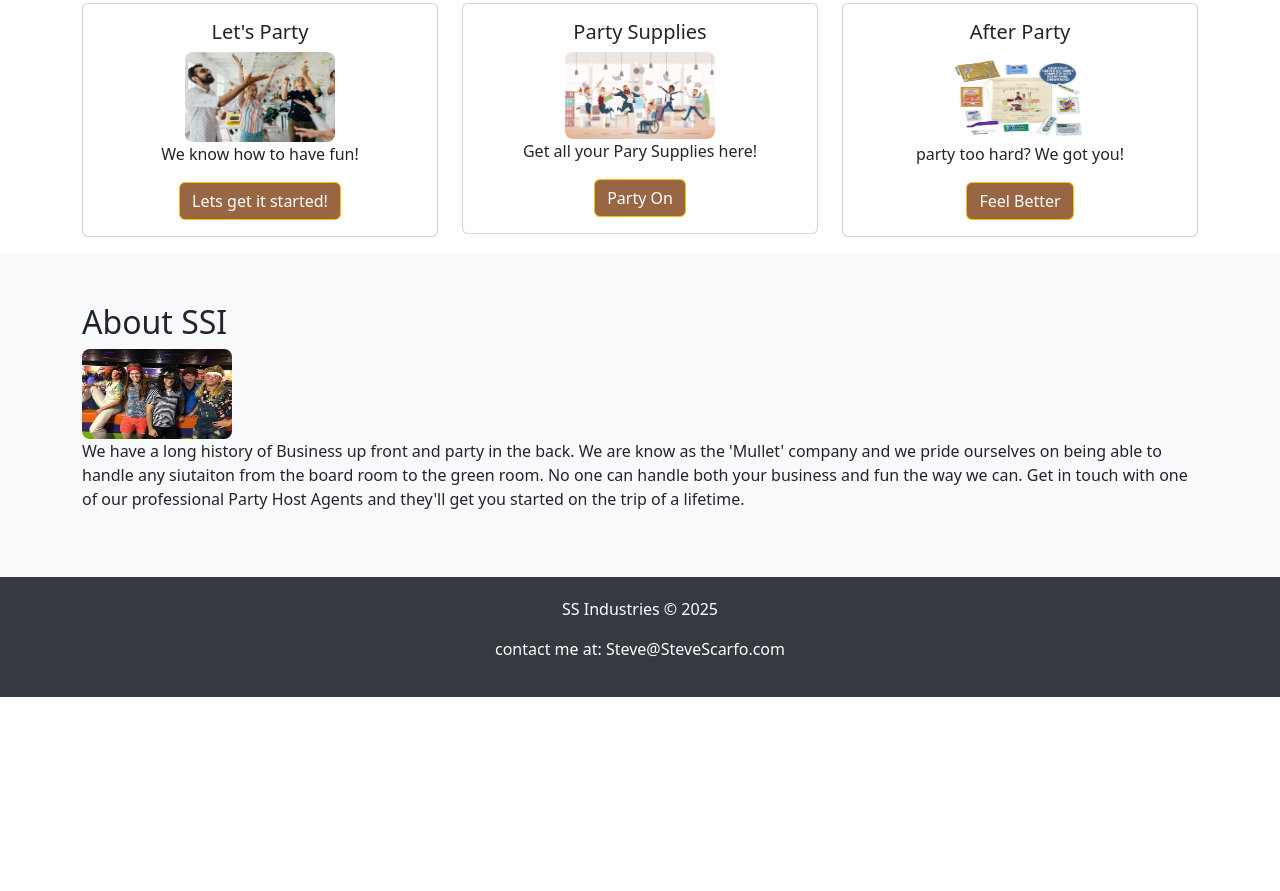
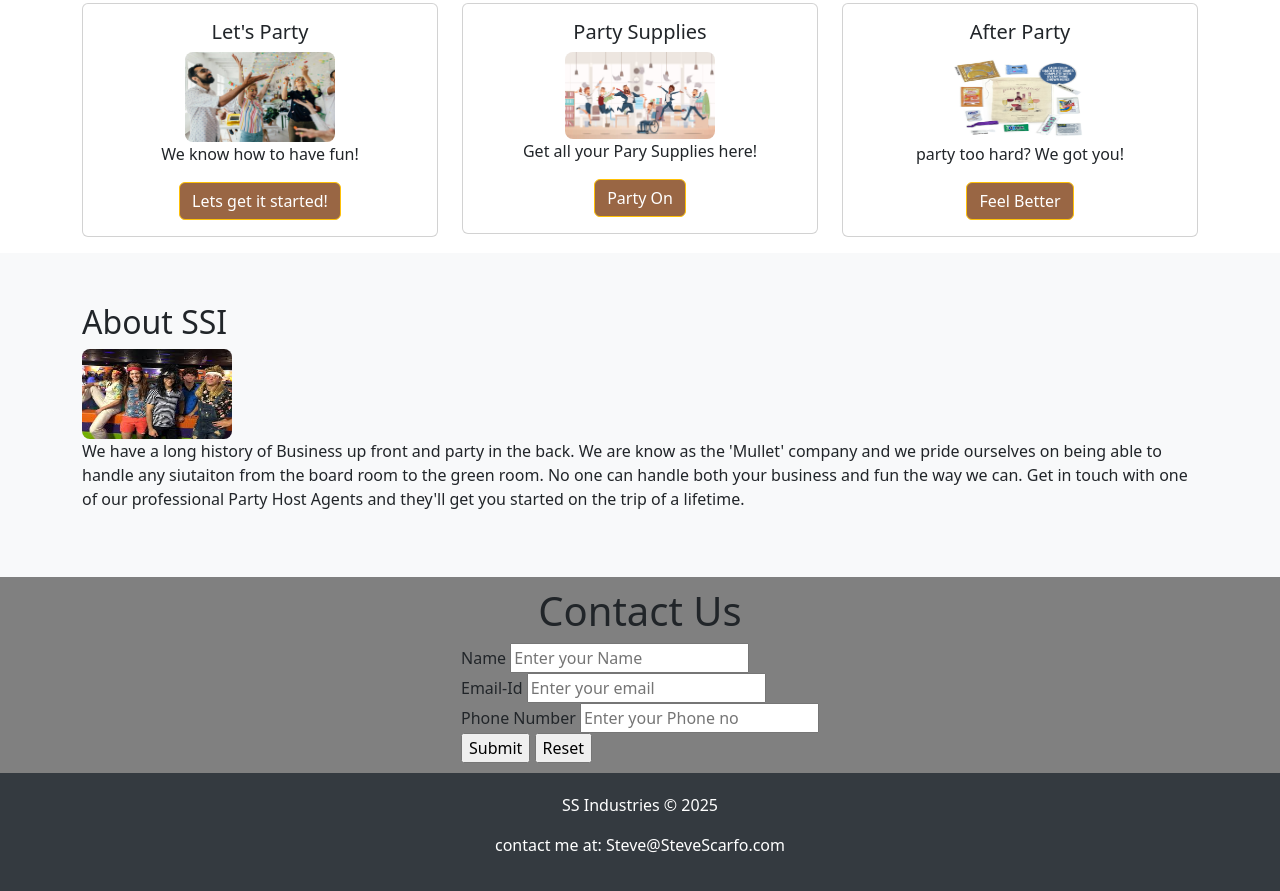
Before and after one commit to stevescarfo/company_page_capstone, a plain HTML site: page index.html in a window 1280 px wide. Shown: the part 773-1664 px from the top of the page. Before the commit the page ends 1470 px from the top, so only its background shows below. Drawn offline with nearby package versions, Linux system fonts and the light colour scheme.

Commit message:
updated styling

```diff
--- a/index.html
+++ b/index.html
@@ -43,10 +43,24 @@
             transform: scale(1.1);
         }
 
+        #hero iframe {
+            margin-left: auto;
+            margin-right: auto;
+        }
+
         a {
             text-decoration: none;
             color: white;
         }
+        #ContactUs {
+            width: 100vw;
+            height: auto;
+            display: flex;
+            flex-direction: column;
+            align-items: center;
+            background-color: gray;
+            padding: 10px;
+         }
     </style>
 </head>
 <body>
@@ -170,6 +184,28 @@
             <p>We have a long history of Business up front and party in the back. We are know as the 'Mullet' company and we pride ourselves on being able to handle any siutaiton from the board room to the green room. No one can handle both your business and fun the way we can. Get in touch with one of our professional Party Host Agents and they'll get you started on the trip of a lifetime.</p>
         </div>
     </section>
+    <div id="ContactUs">
+        <h1>Contact Us</h1>
+        <form action="#">
+            <div class="form-shape">
+                <label for="name">Name</label>
+                <input type="text" name="myName" id="name"
+                    placeholder="Enter your Name">
+            </div>
+            <div class="form-shape">
+                <label for="email">Email-Id</label>
+                <input type="email" name="myEmail" id="email"
+                    placeholder="Enter your email">
+            </div>
+            <div class="form-shape">
+                <label for="pho">Phone Number</label>
+                <input type="phone" name="myPhone" id="pho"
+                    placeholder="Enter your Phone no">
+            </div>
+            <input type="submit" value="Submit">
+            <input type="reset" value="Reset">
+        </form>
+    </div>
 </main>
 
 <footer class="text-center">
```
